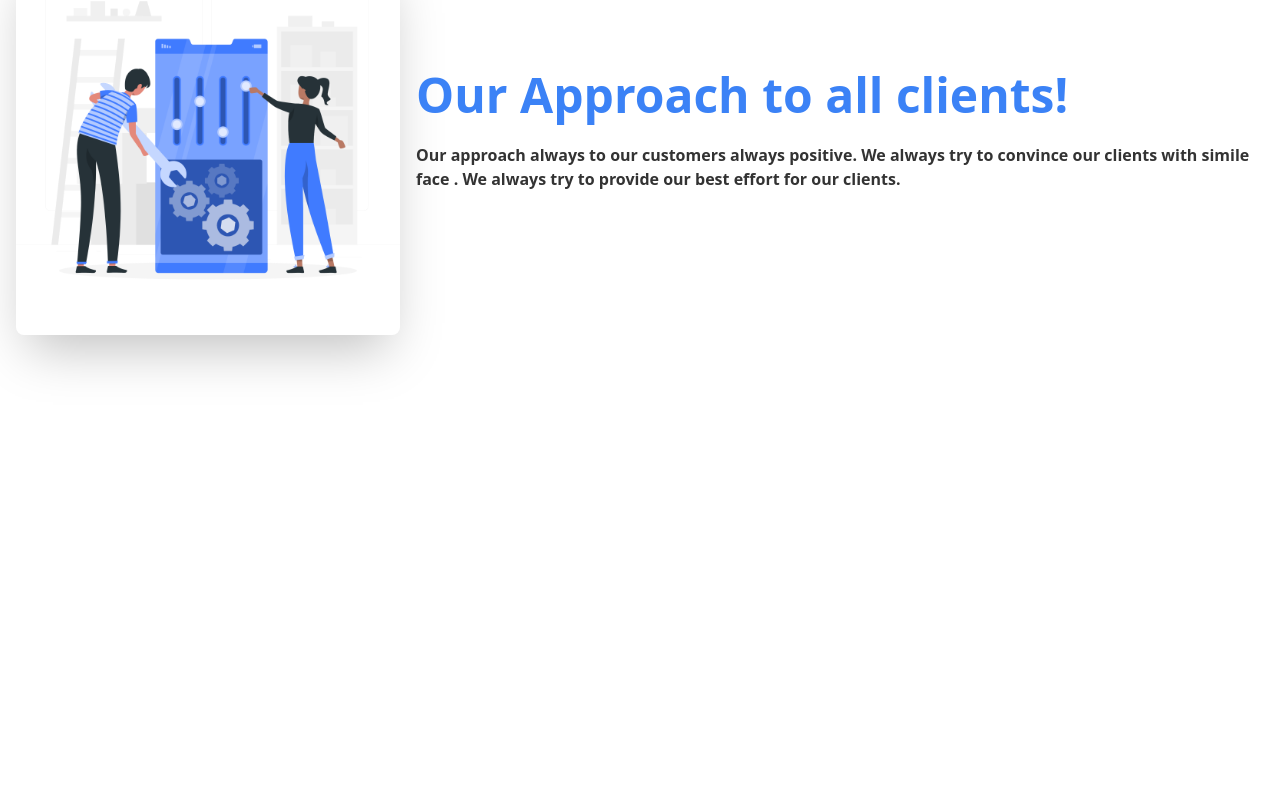
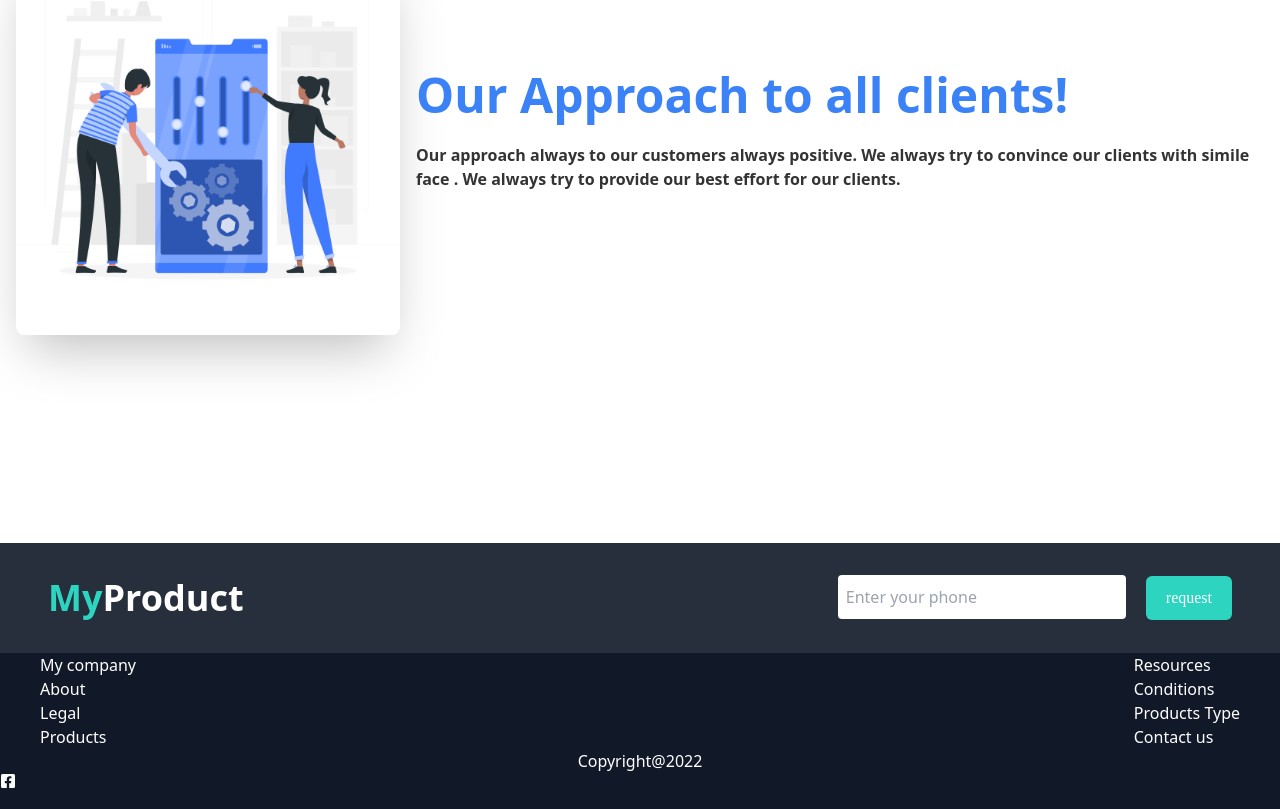
Before and after one commit to atiqurrahman96/manufacturer-client-side-assignment, a React (Create React App) app: page /home in a window 1280 px wide. Shown: the part 3306-4115 px from the top of the page. Before the commit the page ends 3849 px from the top, so only its background shows below. Built offline with nearby package versions, Linux system fonts and the light colour scheme.

Commit message:
footer added

```diff
--- a/src/Pages/Home/Home.js
+++ b/src/Pages/Home/Home.js
@@ -1,4 +1,5 @@
 import React from 'react';
+import Footer from '../../Shared/Footer/Footer';
 import Approach from './Approach';
 import Banner from './Banner';
 import BusinessSummary from './BusinessSummary';
@@ -18,6 +19,7 @@ const Home = () => {
             <Reviews></Reviews>
             <Information></Information>
             <Approach></Approach>
+            <Footer></Footer>
         </div>
     );
 };
--- /dev/null
+++ b/src/Shared/Footer/Footer.js
@@ -0,0 +1,28 @@
+import React from 'react';
+import FooterContainer from './FooterContainer';
+import {
+    FaFacebookSquare
+} from "react-icons/fa";
+const Footer = () => {
+    const date = new Date().getFullYear();
+    return (
+        <footer className='bg-gray-900 text-white pb-5'>
+            <div className='md:flex md:justify-between md:items-center sm:px-12 px-4 bg-[#ffffff19] py-7 '>
+                <h1 className='lg:text-4xl text-3xl md:mb-0 mb-6 lg:leading-normal font-semibold md:w-2/5'><span className='text-teal-400'>My</span>Product</h1>
+                <div>
+                    <input type="text" placeholder='Enter your phone' className='text-gray-800 sm:w-72 w-full sm:mr-5 mr-1 lg:mb-0 mb-4 py-2.5 rounded px-2 focus:outline-none' />
+                    <button className='bg-teal-400 hover:bg-teal-500 duration-300 px-5 py-2.5 font-[Poppins] rounded-md text-white md:w-auto w-full'>
+                        request
+
+                    </button>
+                </div>
+            </div>
+
+            <FooterContainer />
+            <p className='text-center'>Copyright@{date}</p>
+            <FaFacebookSquare />
+        </footer>
+    );
+};
+
+export default Footer;
--- /dev/null
+++ b/src/Shared/Footer/FooterContainer.js
@@ -0,0 +1,38 @@
+import React from 'react';
+
+const FooterContainer = () => {
+    return (
+        <div>
+            <div className="flex justify-between px-10">
+                <div className="row">
+
+
+
+                    <a className="text-decoration-none" href="">My company</a>
+                    <br />
+                    <a className="text-decoration-none" href="">About</a>
+                    <br />
+                    <a className="text-decoration-none" href="">Legal</a>
+                    <br />
+                    <a className="text-decoration-none" href="">Products</a>
+
+
+
+                </div>
+                <div className="row ">
+
+                    <a className="text-decoration-none" href="">Resources</a>
+                    <br />
+                    <a className="text-decoration-none" href="">Conditions</a>
+                    <br />
+                    <a className="text-decoration-none" href="">Products Type</a>
+                    <br />
+                    <a className="text-decoration-none" href="">Contact us</a>
+
+                </div>
+            </div>
+        </div>
+    );
+};
+
+export default FooterContainer;
--- a/src/Shared/PageNotFound.js
+++ b/src/Shared/PageNotFound.js
@@ -2,7 +2,7 @@ import React from 'react';
 import page from '../assets/image/404.png'
 const PageNotFound = () => {
     return (
-        <div>
+        <div className='h-screen'>
             <img src={page} alt="img" />
         </div>
     );
```
